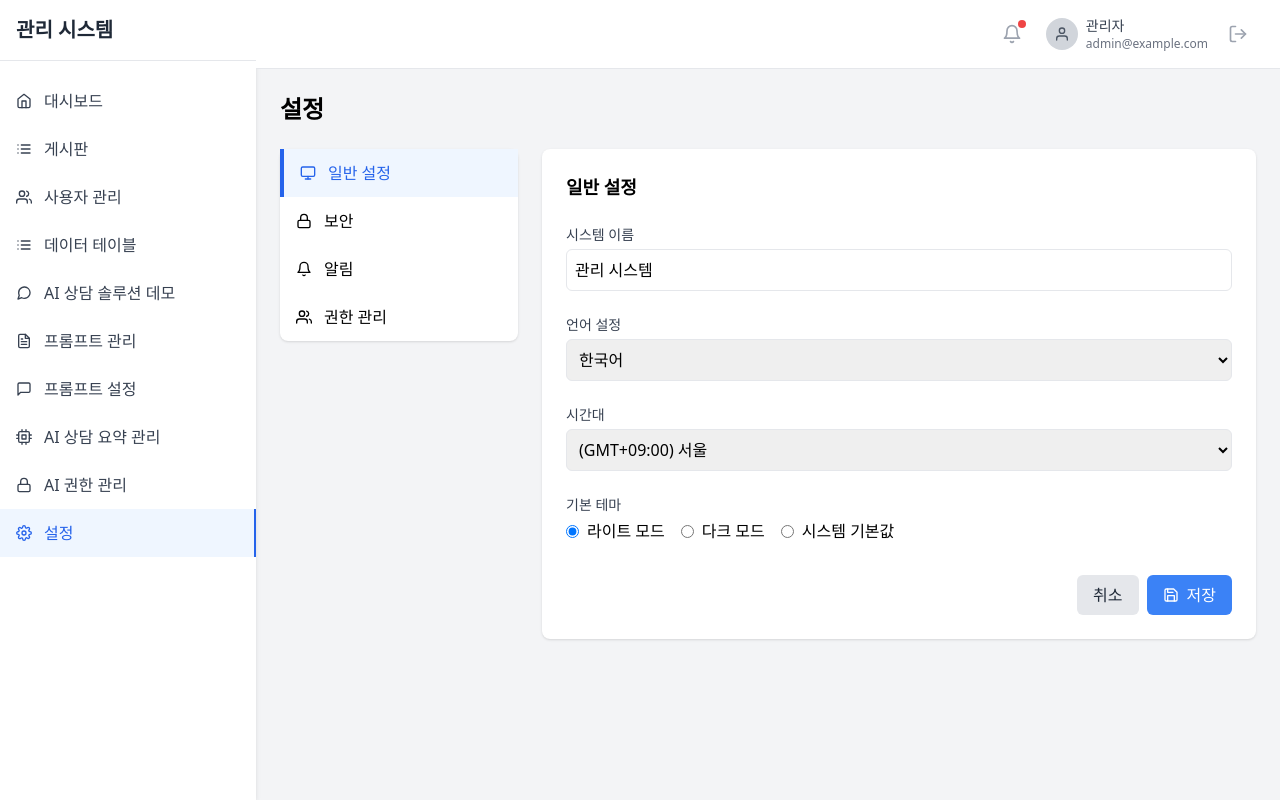
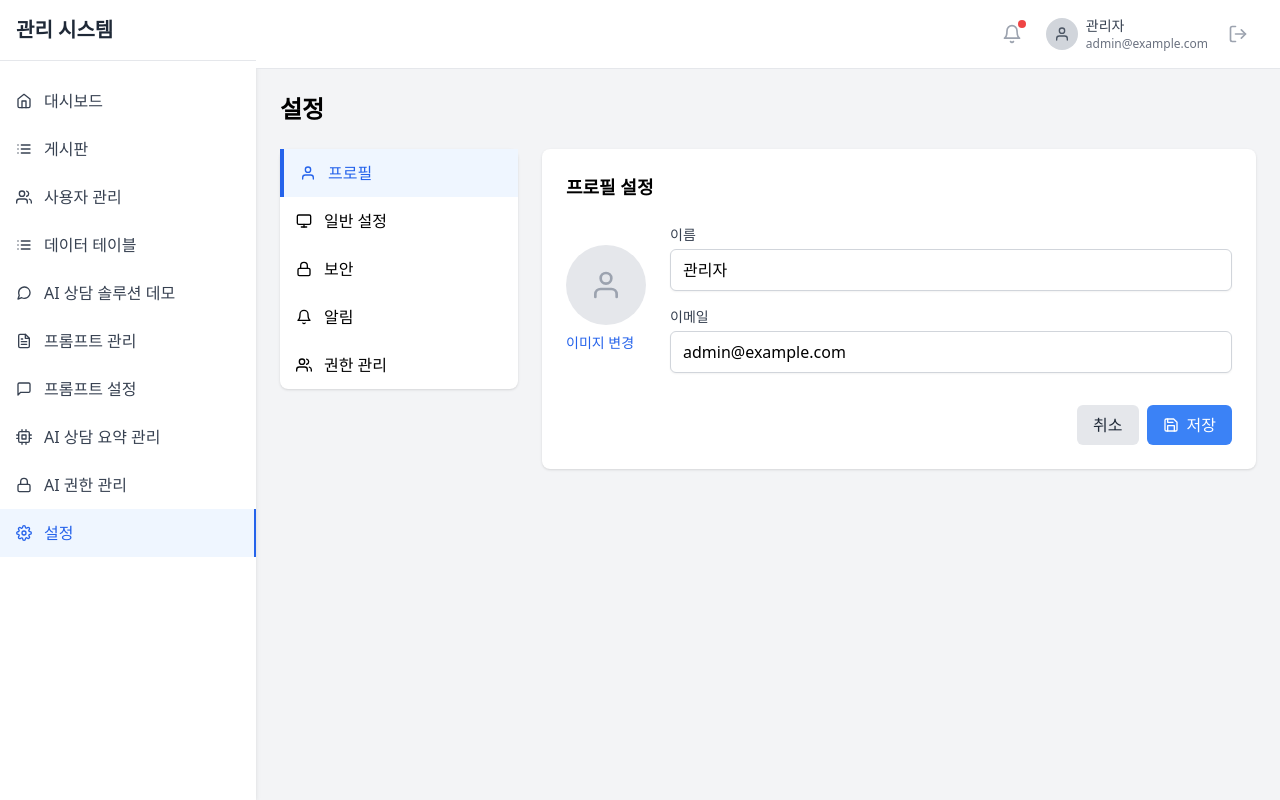
Before and after one commit to happytalkrz/demo-front, a React (Vite) app: page /settings in a window 1280 px wide. Built offline with nearby package versions, Linux system fonts and the light colour scheme.

Commit message:
[#15] Phase 0: 프로필 섹션 추가

```diff
--- a/src/pages/Settings.tsx
+++ b/src/pages/Settings.tsx
@@ -1,8 +1,9 @@
 import React, { useState } from 'react';
-import { FiSave, FiLock, FiUsers, FiMonitor, FiBell } from 'react-icons/fi';
+import { FiSave, FiLock, FiUsers, FiMonitor, FiBell, FiUser } from 'react-icons/fi';
+import Input from '../components/form/Input';
 
 const Settings = () => {
-  const [activeTab, setActiveTab] = useState('general');
+  const [activeTab, setActiveTab] = useState('profile');
 
   return (
     <div>
@@ -13,6 +14,17 @@ const Settings = () => {
         <div className="md:w-1/4">
           <div className="bg-white rounded-lg shadow">
             <ul>
+              <li>
+                <button
+                  className={`flex items-center w-full px-4 py-3 text-left ${
+                    activeTab === 'profile' ? 'bg-blue-50 text-blue-600 border-l-4 border-blue-600' : 'hover:bg-gray-50'
+                  }`}
+                  onClick={() => setActiveTab('profile')}
+                >
+                  <FiUser className="mr-3" />
+                  <span>프로필</span>
+                </button>
+              </li>
               <li>
                 <button
                   className={`flex items-center w-full px-4 py-3 text-left ${
@@ -64,6 +76,38 @@ const Settings = () => {
         {/* 설정 내용 */}
         <div className="md:w-3/4">
           <div className="bg-white rounded-lg shadow p-6">
+            {activeTab === 'profile' && (
+              <div>
+                <h2 className="text-lg font-semibold mb-6">프로필 설정</h2>
+                <div className="space-y-6">
+                  <div className="flex items-center space-x-6">
+                    <div className="flex-shrink-0">
+                      <div className="w-20 h-20 bg-gray-200 rounded-full flex items-center justify-center">
+                        <FiUser className="w-8 h-8 text-gray-400" />
+                      </div>
+                      <button className="mt-2 text-sm text-blue-600 hover:text-blue-800">
+                        이미지 변경
+                      </button>
+                    </div>
+                    <div className="flex-1 space-y-4">
+                      <Input
+                        label="이름"
+                        type="text"
+                        placeholder="이름을 입력하세요"
+                        defaultValue="관리자"
+                      />
+                      <Input
+                        label="이메일"
+                        type="email"
+                        placeholder="이메일을 입력하세요"
+                        defaultValue="admin@example.com"
+                      />
+                    </div>
+                  </div>
+                </div>
+              </div>
+            )}
+
             {activeTab === 'general' && (
               <div>
                 <h2 className="text-lg font-semibold mb-6">일반 설정</h2>
```
